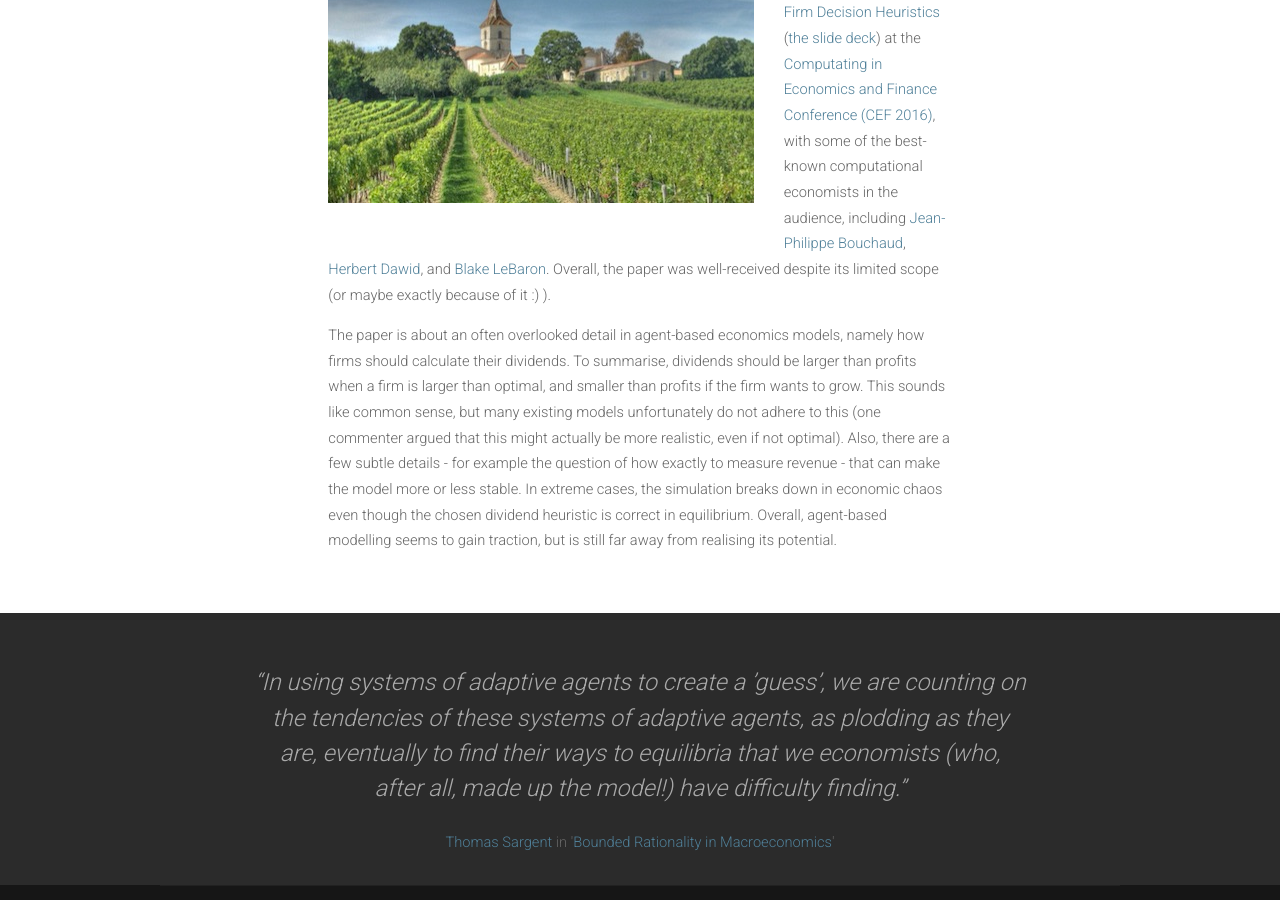
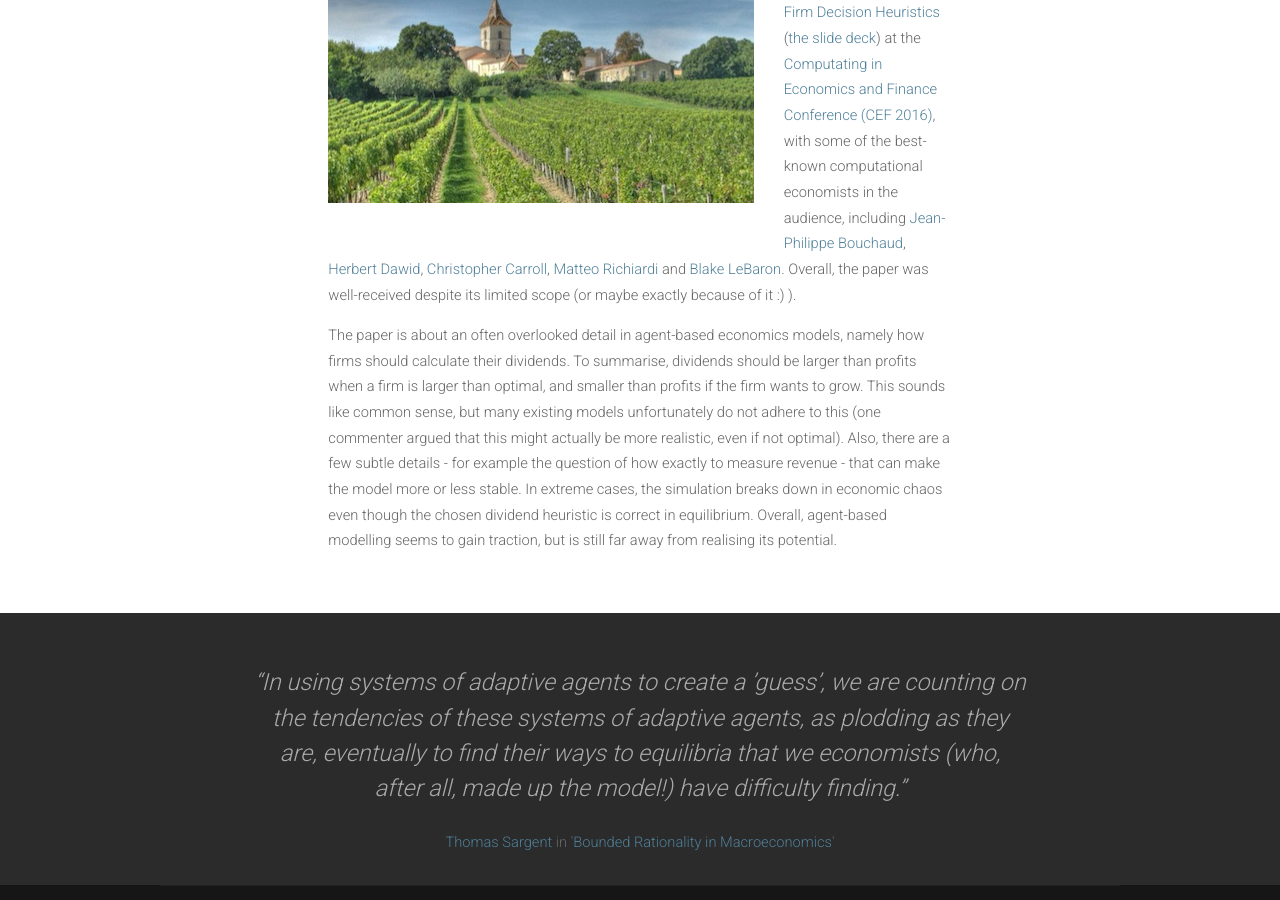
Before and after one commit to meisserecon/www, a Jekyll site: the page built from _posts/2016-06-28-Heuristics.md, in a window 1280 px wide and 900 px high, scrolled down 625 px. Built offline with Jekyll 4.4.1, drawn with Linux system fonts in a browser that asks for light colours; nearby versions of some CDN libraries.

Commit message:
no message

```diff
--- a/_posts/2016-06-28-Heuristics.md
+++ b/_posts/2016-06-28-Heuristics.md
@@ -2,6 +2,6 @@
 layout: post
 title: Presentation at CEF 2016 in Bordeaux
 ---
-<p><img src="/assets/images/bordeaux.jpg" alt="" class="image left"></p>I presented my paper <a href="/assets/images/heuristics.pdf">Seemingly Equivalent Firm Decision Heuristics</a> (<a href="https://editorialexpress.com/cgi-bin/conference/download.cgi?paper_id=87&file_type=slides">the slide deck</a>) at the <a href="https://editorialexpress.com/conference/CEF2016/program/CEF2016.html#61">Computating in Economics and Finance Conference (CEF 2016)</a>, with some of the best-known computational economists in the audience, including <a href="https://en.wikipedia.org/wiki/Jean-Philippe_Bouchaud">Jean-Philippe Bouchaud</a>, <a href="http://www.wiwi.uni-bielefeld.de/lehrbereiche/vwl/etace/team/hdawid/">Herbert Dawid</a>, and <a href="http://people.brandeis.edu/~blebaron/">Blake LeBaron</a>. Overall, the paper was well-received despite its limited scope (or maybe exactly because of it :) ).
+<p><img src="/assets/images/bordeaux.jpg" alt="" class="image left"></p>I presented my paper <a href="/assets/images/heuristics.pdf">Seemingly Equivalent Firm Decision Heuristics</a> (<a href="https://editorialexpress.com/cgi-bin/conference/download.cgi?paper_id=87&file_type=slides">the slide deck</a>) at the <a href="https://editorialexpress.com/conference/CEF2016/program/CEF2016.html#61">Computating in Economics and Finance Conference (CEF 2016)</a>, with some of the best-known computational economists in the audience, including <a href="https://en.wikipedia.org/wiki/Jean-Philippe_Bouchaud">Jean-Philippe Bouchaud</a>, <a href="http://www.wiwi.uni-bielefeld.de/lehrbereiche/vwl/etace/team/hdawid/">Herbert Dawid</a>, <a href="http://www.econ2.jhu.edu/people/ccarroll/">Christopher Carroll</a>, <a href="https://sites.google.com/site/matteorichiardi/home">Matteo Richiardi</a> and <a href="http://people.brandeis.edu/~blebaron/">Blake LeBaron</a>. Overall, the paper was well-received despite its limited scope (or maybe exactly because of it :) ).
 
 The paper is about an often overlooked detail in agent-based economics models, namely how firms should calculate their dividends. To summarise, dividends should be larger than profits when a firm is larger than optimal, and smaller than profits if the firm wants to grow. This sounds like common sense, but many existing models unfortunately do not adhere to this (one commenter argued that this might actually be more realistic, even if not optimal). Also, there are a few subtle details - for example the question of how exactly to measure revenue - that can make the model more or less stable. In extreme cases, the simulation breaks down in economic chaos even though the chosen dividend heuristic is correct in equilibrium. Overall, agent-based modelling seems to gain traction, but is still far away from realising its potential.
```
